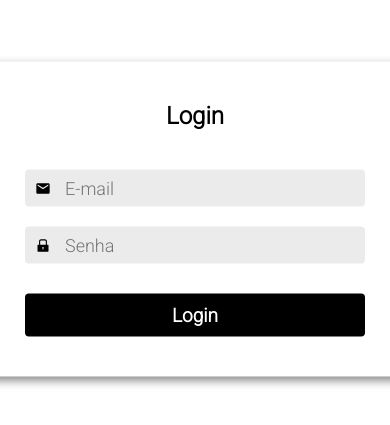
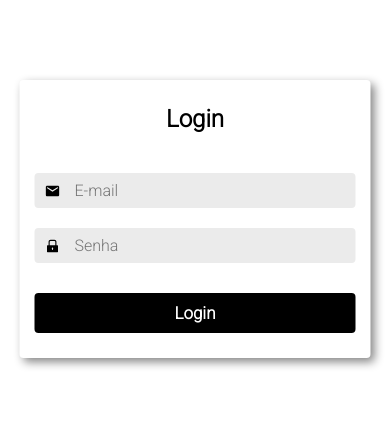
Before and after one commit to Kakaziu/Client_Blog_app, a React (Create React App) app: page /login in a window 390 px wide. Shown: the part 203-628 px from the top of the page. Built offline with nearby package versions, Linux system fonts and the light colour scheme.

Commit message:
register mobile

```diff
--- a/src/components/Header/style.css
+++ b/src/components/Header/style.css
@@ -76,10 +76,6 @@
 }
 
 .menu span{
-  display: none;
-}
-
-.menu hr{
   display: none;
 }
 
--- a/src/pages/Register/style.css
+++ b/src/pages/Register/style.css
@@ -92,3 +92,23 @@
   text-decoration: solid;
   padding: 0;
 }
+
+@media (max-width: 480px){
+  .form{
+    width: 90%;
+    padding: 25px 15px;
+  }
+
+  .camp input{
+    font-size: 16px;
+  }
+
+  .errors-server{
+    font-size: 16px;
+  }
+
+  .form button{
+    font-size: 17px;
+
+  }
+}
```
